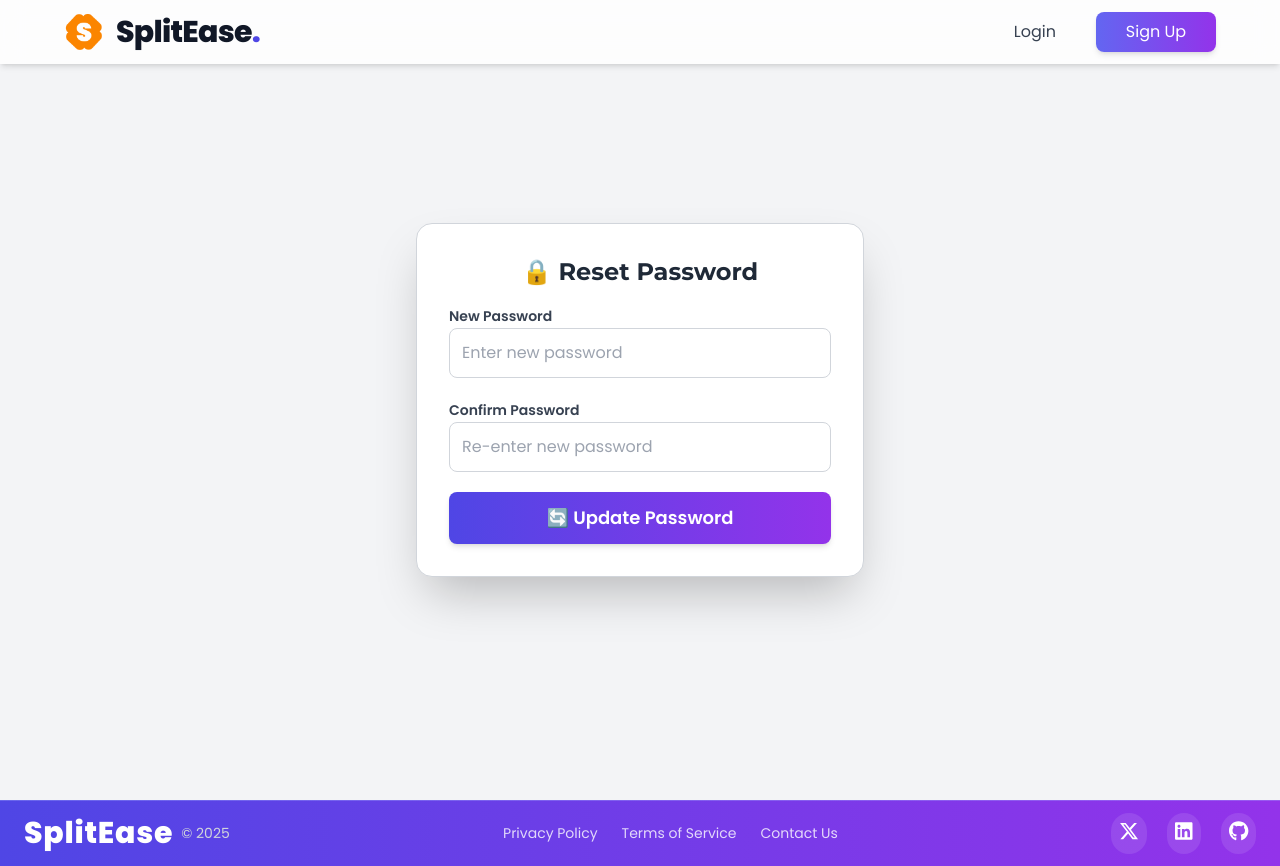
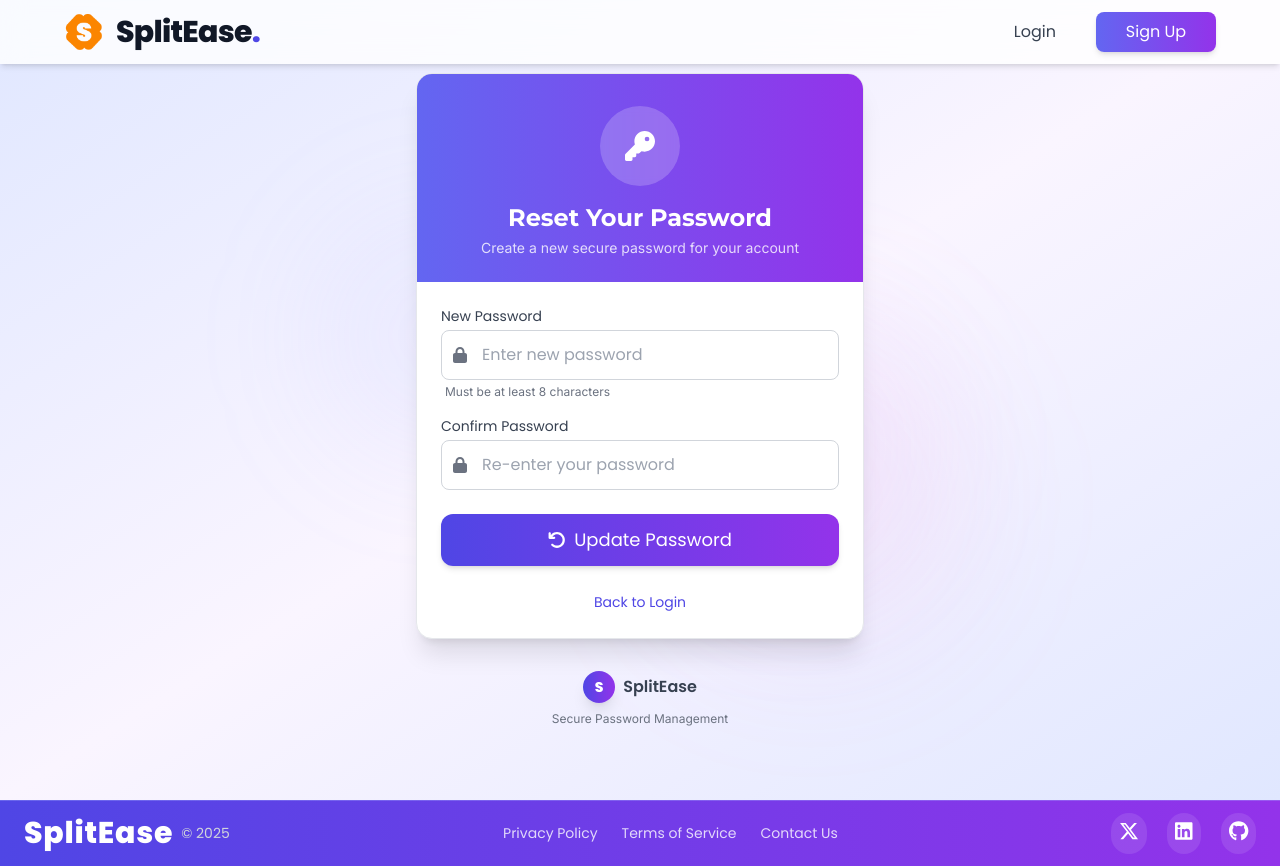
Before and after one commit to CodeTirtho97/SplitEase_frontend, a Next.js app: page /reset-password in a window 1280 px wide. Built offline with nearby package versions, Linux system fonts and the light colour scheme; no server answers.

Commit message:
Reset Password page overhaul

```diff
--- a/app/dashboard/page.tsx
+++ b/app/dashboard/page.tsx
@@ -392,26 +392,16 @@ export default function Dashboard() {
                 <Button
                   text="Create Groups"
                   onClick={() => router.push("/groups")}
-                  className="flex-1 flex items-center justify-center
-                bg-indigo-600 text-white py-3 rounded-lg
-                hover:bg-indigo-700 transition-colors
-                font-semibold shadow-lg hover:shadow-xl
-                transform hover:-translate-y-1
-                active:scale-95
-                group"
-                  {...({ icon: faUsers } as any)}
+                  icon={faUsers}
+                  variant="danger"
+                  size="lg"
                 />
                 <Button
                   text="Add Expenses"
                   onClick={() => router.push("/expenses")}
-                  className="flex-1 flex items-center justify-center
-                bg-green-600 text-white py-3 rounded-lg
-                hover:bg-green-700 transition-colors
-                font-semibold shadow-lg hover:shadow-xl
-                transform hover:-translate-y-1
-                active:scale-95
-                group"
-                  {...({ icon: faMoneyBill } as any)}
+                  icon={faMoneyBill}
+                  variant="success"
+                  size="lg"
                 />
               </motion.div>
             </div>
--- a/app/reset-password/page.tsx
+++ b/app/reset-password/page.tsx
@@ -5,8 +5,11 @@ import { useRouter, useSearchParams } from "next/navigation";
 import { resetPassword } from "@/utils/api/auth";
 import Input from "@/components/Input";
 import Button from "@/components/Button";
+import Image from "next/image";
+import { faLock, faKey, faUndo } from "@fortawesome/free-solid-svg-icons";
+import { FontAwesomeIcon } from "@fortawesome/react-fontawesome";
 
-// ✅ Separate Component for `useSearchParams()`
+// SearchParamsHandler component - unchanged functionality
 const SearchParamsHandler = ({
   setToken,
 }: {
@@ -29,7 +32,7 @@ const ResetPasswordPage = () => {
   const [message, setMessage] = useState("");
   const [countdown, setCountdown] = useState(5);
 
-  // ✅ Auto Redirect on Success
+  // Auto redirect functionality - unchanged
   useEffect(() => {
     if (message.includes("successful")) {
       const interval = setInterval(
@@ -66,69 +69,166 @@ const ResetPasswordPage = () => {
 
   return (
     <Suspense fallback={<div>Loading reset page...</div>}>
-      {/* ✅ Wrap SearchParams in Suspense */}
       <SearchParamsHandler setToken={setToken} />
 
-      <div className="min-h-screen flex items-center justify-center bg-gray-100 px-4">
-        <div className="p-8 bg-white shadow-2xl rounded-2xl w-full max-w-md border border-gray-300">
-          {/* Title */}
-          <h2 className="text-2xl font-bold text-gray-800 text-center mb-4">
-            🔒 Reset Password
+      <div className="min-h-screen flex items-center justify-center bg-gradient-to-br from-indigo-100 via-purple-50 to-indigo-100 px-4 relative overflow-hidden">
+        {/* Background animated elements */}
+        <div className="absolute inset-0 z-0 pointer-events-none">
+          <div className="absolute top-1/4 left-1/4 w-64 h-64 bg-indigo-300/10 rounded-full mix-blend-multiply filter blur-3xl animate-blob"></div>
+          <div className="absolute bottom-1/4 right-1/4 w-80 h-80 bg-purple-300/10 rounded-full mix-blend-multiply filter blur-3xl animate-blob animation-delay-2000"></div>
+          <div className="absolute top-1/2 left-1/2 w-72 h-72 bg-pink-300/10 rounded-full mix-blend-multiply filter blur-3xl animate-blob animation-delay-4000"></div>
+        </div>
+
+        <div className="w-full max-w-md relative z-10">
+          {/* Card */}
+          <div className="bg-white rounded-2xl shadow-xl overflow-hidden border border-gray-200">
+            {/* Top Gradient Bar */}
+            <div className="h-2 w-full bg-gradient-to-r from-indigo-500 to-purple-600"></div>
+
+            {/* Header */}
+            <div className="bg-gradient-to-r from-indigo-500 to-purple-600 p-6 text-center">
+              <div className="w-20 h-20 bg-white/20 backdrop-blur-sm rounded-full mx-auto flex items-center justify-center mb-4">
+                <FontAwesomeIcon icon={faKey} className="text-white text-3xl" />
+              </div>
+              <h2 className="text-2xl font-bold text-white">
+                Reset Your Password
               </h2>
+              <p className="text-white/80 mt-1 text-sm">
+                Create a new secure password for your account
+              </p>
+            </div>
 
-          {/* Form */}
-          <form onSubmit={handleSubmit} className="space-y-5">
-            {/* New Password */}
+            {/* Form Section */}
+            <div className="p-6">
+              <form onSubmit={handleSubmit} className="space-y-6">
+                {/* Password Fields */}
+                <div className="space-y-4">
                   <div className="relative">
-              <Input
-                label="New Password"
+                    <label className="block text-sm font-medium text-gray-700 mb-1">
+                      New Password
+                    </label>
+                    <div className="relative">
+                      <span className="absolute inset-y-0 left-0 flex items-center pl-3 text-gray-500">
+                        <FontAwesomeIcon icon={faLock} />
+                      </span>
+                      <input
                         type="password"
                         name="newPassword"
                         placeholder="Enter new password"
                         value={form.newPassword}
                         onChange={handleChange}
-                className="w-full p-3 border border-gray-300 rounded-lg focus:outline-none focus:ring-2 focus:ring-indigo-500 transition-all"
+                        className="w-full pl-10 pr-4 py-3 border border-gray-300 rounded-lg focus:ring-2 focus:ring-indigo-500 focus:border-indigo-500 transition-all"
                       />
                     </div>
+                    <p className="text-xs text-gray-500 mt-1 pl-1">
+                      Must be at least 8 characters
+                    </p>
+                  </div>
 
-            {/* Confirm Password */}
                   <div className="relative">
-              <Input
-                label="Confirm Password"
+                    <label className="block text-sm font-medium text-gray-700 mb-1">
+                      Confirm Password
+                    </label>
+                    <div className="relative">
+                      <span className="absolute inset-y-0 left-0 flex items-center pl-3 text-gray-500">
+                        <FontAwesomeIcon icon={faLock} />
+                      </span>
+                      <input
                         type="password"
                         name="confirmPassword"
-                placeholder="Re-enter new password"
+                        placeholder="Re-enter your password"
                         value={form.confirmPassword}
                         onChange={handleChange}
-                className="w-full p-3 border border-gray-300 rounded-lg focus:outline-none focus:ring-2 focus:ring-indigo-500 transition-all"
+                        className="w-full pl-10 pr-4 py-3 border border-gray-300 rounded-lg focus:ring-2 focus:ring-indigo-500 focus:border-indigo-500 transition-all"
                       />
                     </div>
+                  </div>
+                </div>
+
+                {/* Feedback Message */}
+                {message && (
+                  <div
+                    className={`p-4 rounded-lg ${
+                      message.includes("successful")
+                        ? "bg-green-50 text-green-800 border border-green-200"
+                        : "bg-red-50 text-red-800 border border-red-200"
+                    } text-sm`}
+                  >
+                    <p className="font-medium flex items-center">
+                      {message.includes("successful") ? (
+                        <svg
+                          className="w-5 h-5 mr-2 text-green-500"
+                          fill="currentColor"
+                          viewBox="0 0 20 20"
+                        >
+                          <path
+                            fillRule="evenodd"
+                            d="M10 18a8 8 0 100-16 8 8 0 000 16zm3.707-9.293a1 1 0 00-1.414-1.414L9 10.586 7.707 9.293a1 1 0 00-1.414 1.414l2 2a1 1 0 001.414 0l4-4z"
+                            clipRule="evenodd"
+                          />
+                        </svg>
+                      ) : (
+                        <svg
+                          className="w-5 h-5 mr-2 text-red-500"
+                          fill="currentColor"
+                          viewBox="0 0 20 20"
+                        >
+                          <path
+                            fillRule="evenodd"
+                            d="M10 18a8 8 0 100-16 8 8 0 000 16zM8.707 7.293a1 1 0 00-1.414 1.414L8.586 10l-1.293 1.293a1 1 0 101.414 1.414L10 11.414l1.293 1.293a1 1 0 001.414-1.414L11.414 10l1.293-1.293a1 1 0 00-1.414-1.414L10 8.586 8.707 7.293z"
+                            clipRule="evenodd"
+                          />
+                        </svg>
+                      )}
+                      {message}
+                    </p>
+                    {message.includes("successful") && (
+                      <div className="mt-2 text-center">
+                        <div className="inline-block px-3 py-1 bg-indigo-100 text-indigo-700 rounded-full text-xs font-medium animate-pulse">
+                          Redirecting to login in {countdown}s...
+                        </div>
+                      </div>
+                    )}
+                  </div>
+                )}
 
                 {/* Submit Button */}
                 <Button
-              text="🔄 Update Password"
+                  text="Update Password"
+                  icon={faUndo}
                   type="submit"
-              className="w-full py-3 text-lg font-semibold bg-indigo-600 hover:bg-indigo-700 text-white rounded-lg shadow-md transition-all active:scale-95"
+                  variant="primary"
+                  size="lg"
+                  fullWidth={true}
                 />
               </form>
 
-          {/* Redirect Message */}
-          {message && (
-            <p
-              className={`text-center mt-5 text-sm font-medium ${
-                message.includes("successful")
-                  ? "text-green-600"
-                  : "text-red-500"
-              }`}
+              {/* Back to Login Link */}
+              <div className="mt-6 text-center">
+                <button
+                  onClick={() => router.push("/login")}
+                  className="text-indigo-600 hover:text-indigo-800 font-medium text-sm transition-colors"
                 >
-              {message}{" "}
-              {message.includes("successful") && (
-                <span className="font-bold text-indigo-600 animate-pulse">
-                  Redirecting in {countdown}s...
+                  Back to Login
+                </button>
+              </div>
+            </div>
+          </div>
+
+          {/* App Branding */}
+          <div className="mt-8 text-center">
+            <div className="flex items-center justify-center">
+              <div className="w-8 h-8 bg-gradient-to-r from-indigo-600 to-purple-600 rounded-full flex items-center justify-center shadow-lg">
+                <span className="text-white font-bold text-sm">S</span>
+              </div>
+              <span className="ml-2 text-gray-700 font-semibold">
+                SplitEase
               </span>
-              )}
+            </div>
+            <p className="text-gray-500 text-xs mt-2">
+              Secure Password Management
             </p>
-          )}
+          </div>
         </div>
       </div>
     </Suspense>
```
Lines whose indentation alone changed are shown as unchanged.
